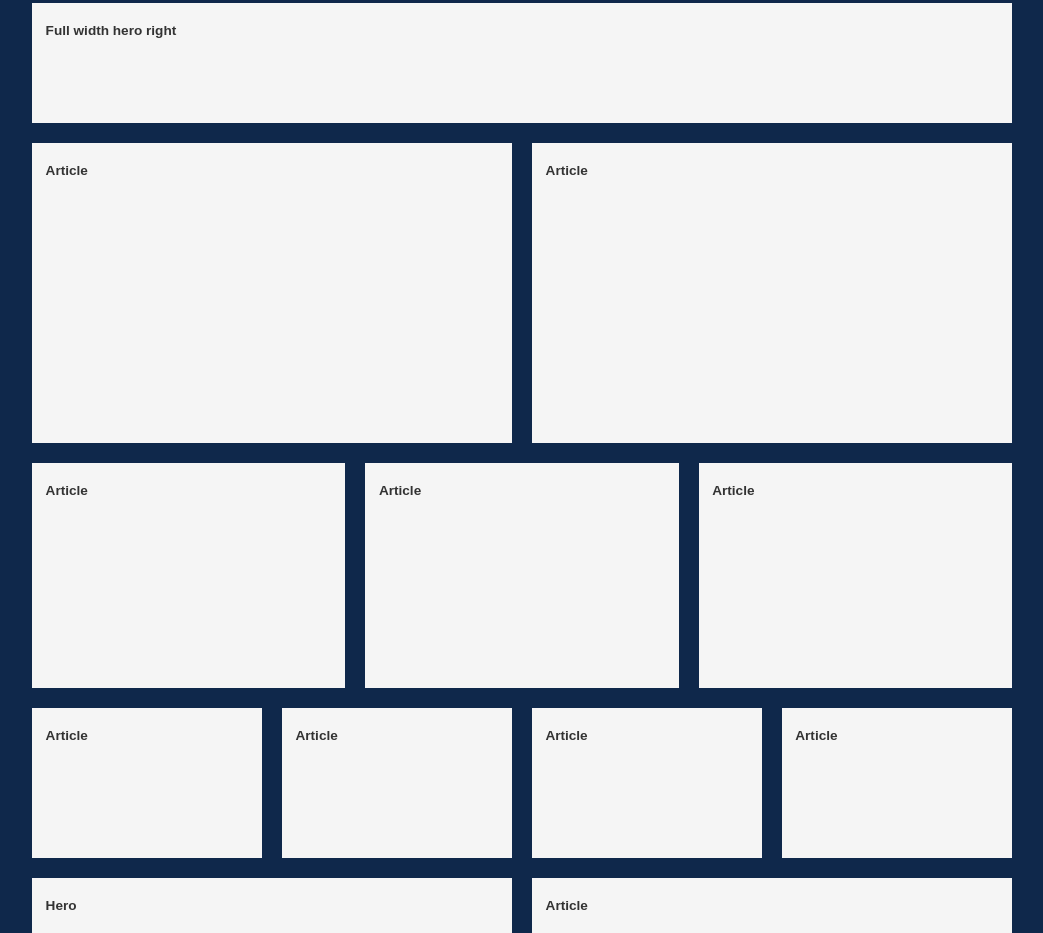
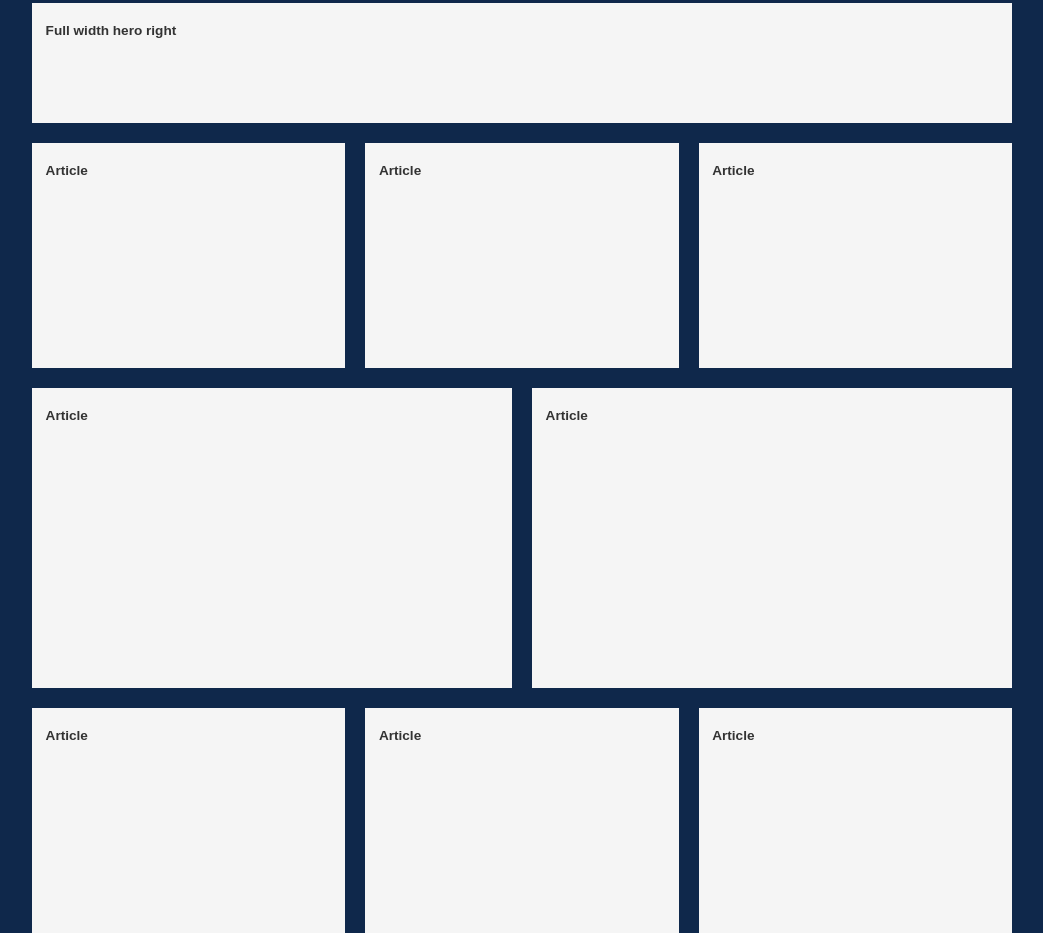
Before and after one commit to waldinho/breakpoint-grid-layout, a plain HTML site: page homepage.html in a window 1280 px wide. Shown: the part 2588-3521 px from the top of the page, without its empty margins (118-1161 px from the left). Drawn offline with Linux system fonts and the light colour scheme.

Commit message:
webhook test

```diff
--- a/homepage.html
+++ b/homepage.html
@@ -140,6 +140,15 @@
         </div>
         <div class="grid-12">
             <p> Full width hero right </p>
+        </div>
+        <div class="grid-4 article-3">
+            <p> Article </p>
+        </div>
+        <div class="grid-4 article-3">
+            <p> Article </p>
+        </div>
+        <div class="grid-4 article-3">
+            <p> Article </p>
         </div>
 
 
```
